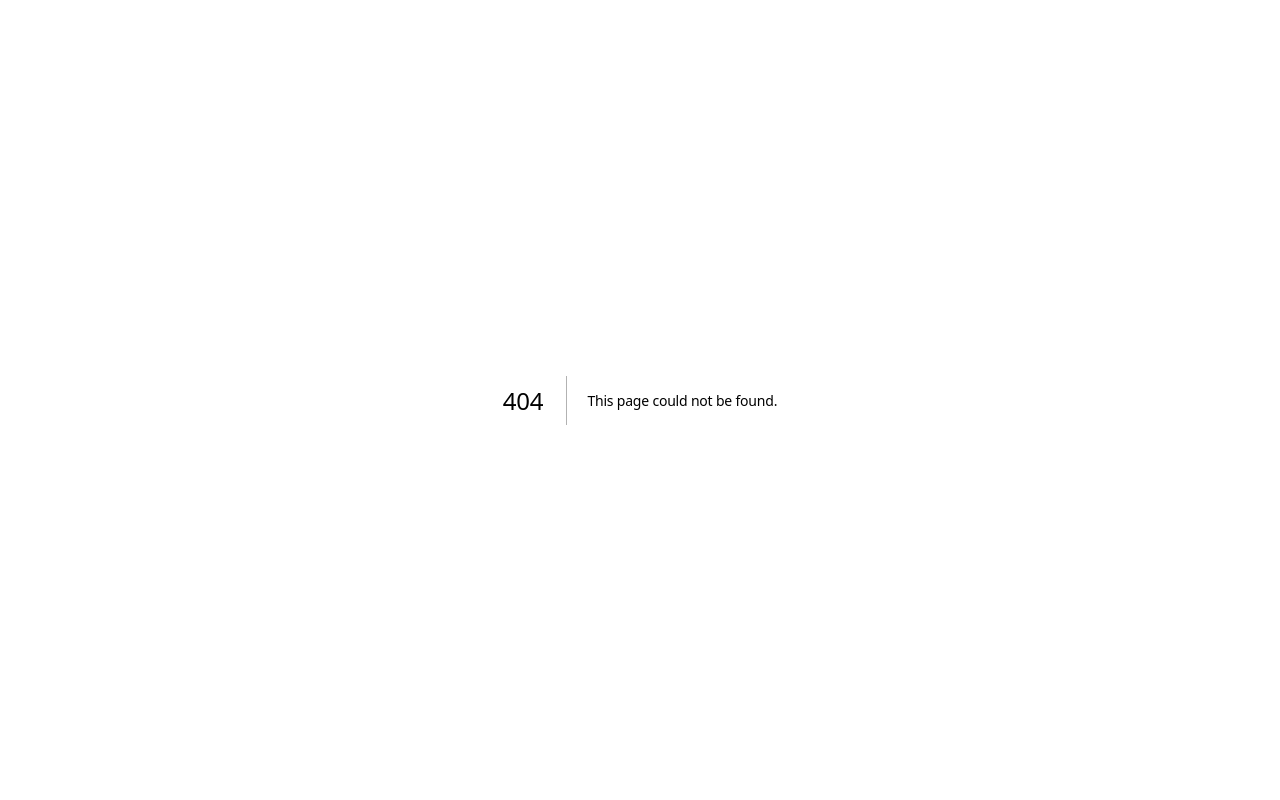
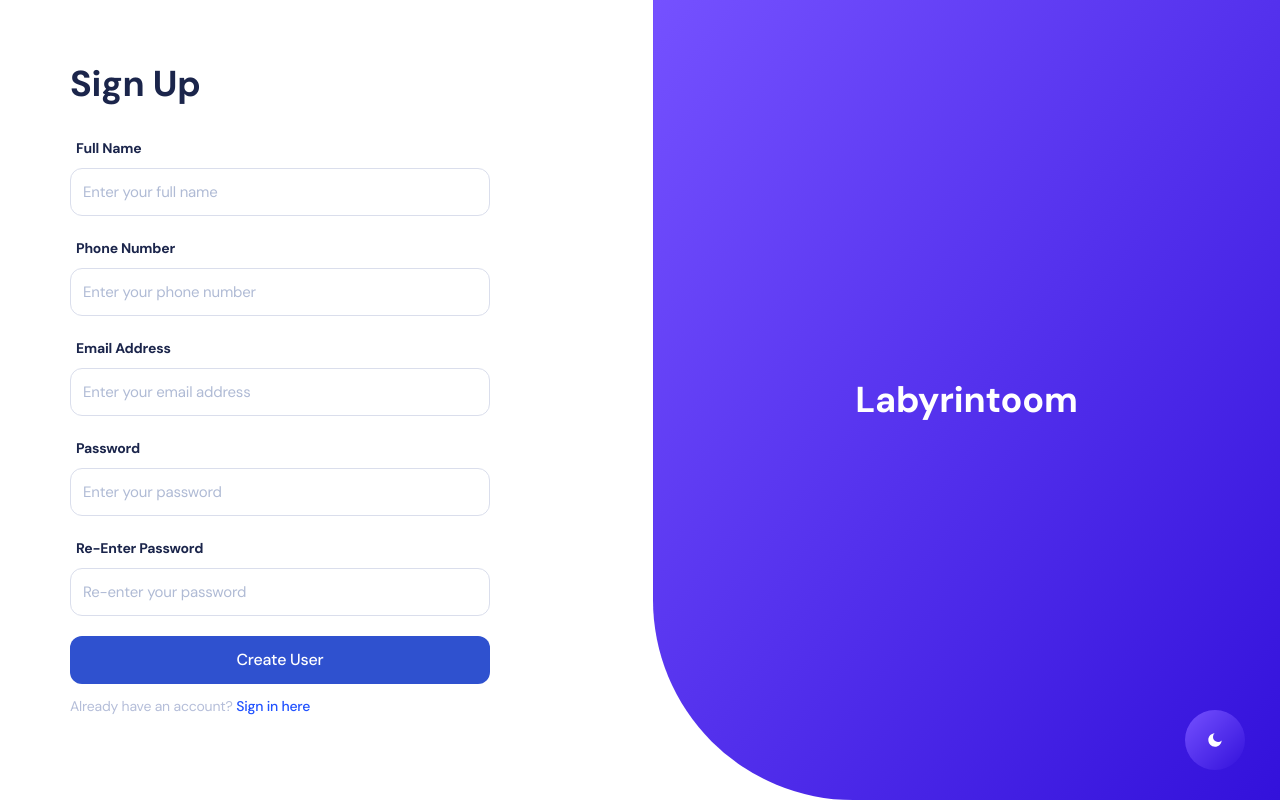
Before and after one commit to usman-faisal/next-saas, a Next.js app: page /auth/sign-up in a window 1280 px wide. Before the commit this address had no page. Built offline with nearby package versions, Linux system fonts and the light colour scheme; no server answers; what tailwindcss-rtl would draw is missing.

Commit message:
added create user funcitonality

```diff
--- a/src/app/auth/sign-in/page.tsx
+++ b/src/app/auth/sign-in/page.tsx
@@ -46,8 +46,10 @@ function SignInDefault() {
       return;
     }
     const data = await loginUser();
+
     if (data) {
       localStorage.setItem('user', JSON.stringify(data.user));
+      localStorage.setItem('session', JSON.stringify(data.session));
       router.push('/home');
     }
   };
@@ -116,7 +118,7 @@ function SignInDefault() {
                 Not registered yet?
               </span>
               <a
-                href="/auth/sign-up/default"
+                href="/auth/sign-up"
                 className="ml-1 text-sm font-medium text-bluePrimary hover:text-brand-600 dark:text-white"
               >
                 Create an account
--- /dev/null
+++ b/src/app/auth/sign-up/page.tsx
@@ -0,0 +1,157 @@
+'use client';
+
+import Default from 'components/auth/variants/DefaultAuthLayout';
+import InputField from 'components/fields/InputField';
+import { redirect } from 'next/navigation';
+import { useEffect, useState } from 'react';
+import { signupUser } from 'supabase/authFunctions';
+
+function SignUp() {
+  const [formData, setFormData] = useState({
+    name: '',
+    phone: '',
+    email: '',
+    password: '',
+    rePassword: '',
+  });
+  const [formErrors, setFormErrors] = useState({
+    name: '',
+    phone: '',
+    email: '',
+    password: '',
+    rePassword: '',
+  });
+  const handleInputChange = (event: any) => {
+    const { name, value } = event.target;
+    setFormData({
+      ...formData,
+      [name]: value,
+    });
+  };
+
+  const handleSubmit = async (event: any) => {
+    event.preventDefault();
+    const valid = await validateForm();
+    if (valid) {
+      const { email, password, rePassword, ...meta } = formData;
+      const { data, error } = await signupUser(email, password, meta);
+      if (!error) redirect('/auth/sign-in');
+    }
+  };
+
+  const validateForm = async () => {
+    let tempErrors = { ...formErrors };
+    let valid = true;
+    Object.keys(formData).map((key) => {
+      if (!formData[key]) {
+        tempErrors = { ...formErrors, [key]: 'Field is required' };
+        valid = false;
+      }
+    });
+    if (
+      formData.password &&
+      formData.rePassword &&
+      formData.password !== formData.rePassword
+    ) {
+      tempErrors = { ...formErrors, rePassword: 'Passwords dont match' };
+    }
+    setFormErrors(formErrors);
+    return valid;
+  };
+
+  useEffect(() => {
+    console.log(formErrors);
+  }, [formErrors]);
+  return (
+    <Default
+      maincard={
+        <div className="mb-16 mt-16 flex h-full w-full items-center justify-center px-2 md:mx-0 md:px-0 lg:mb-10 lg:items-center lg:justify-start">
+          {/* Sign in section */}
+          <div className="w-full max-w-full flex-col items-center md:pl-4 lg:pl-0 xl:max-w-[420px]">
+            <h3 className="mb-8 text-4xl font-bold text-navy-700 dark:text-white">
+              Sign Up
+            </h3>
+            <form onSubmit={handleSubmit}>
+              <div className="mb-5">
+                <InputField
+                  id="name"
+                  type="text"
+                  name="name"
+                  placeholder="Enter your full name"
+                  label="Full Name"
+                  onChange={handleInputChange}
+                  state={formErrors.name ? 'error' : ''}
+                />
+              </div>
+              <div className="mb-5">
+                <InputField
+                  id="phone"
+                  label="Phone Number"
+                  type="tel"
+                  name="phone"
+                  placeholder="Enter your phone number"
+                  onChange={handleInputChange}
+                  state={formErrors.phone ? 'error' : ''}
+                />
+              </div>
+              <div className="mb-5">
+                <InputField
+                  id="email"
+                  label="Email Address"
+                  type="email"
+                  name="email"
+                  placeholder="Enter your email address"
+                  onChange={handleInputChange}
+                  state={formErrors.email ? 'error' : ''}
+                />
+              </div>
+              <div className="mb-5">
+                <InputField
+                  id="password"
+                  label="Password"
+                  type="password"
+                  name="password"
+                  placeholder="Enter your password"
+                  onChange={handleInputChange}
+                  state={formErrors.password ? 'error' : ''}
+                />
+              </div>
+              <div className="mb-5">
+                <InputField
+                  id="rePassword"
+                  label="Re-Enter Password"
+                  type="password"
+                  name="rePassword"
+                  placeholder="Re-enter your password"
+                  onChange={handleInputChange}
+                  state={formErrors.rePassword ? 'error' : ''}
+                />
+              </div>
+              <div className="mb-3">
+                <button
+                  type="submit"
+                  className="linear w-full rounded-xl bg-bluePrimary py-3 text-base font-medium text-white transition duration-200 hover:bg-brand-600 active:bg-brand-700 dark:bg-brand-400 dark:text-white dark:hover:bg-brand-300 dark:active:bg-brand-200"
+                >
+                  Create User
+                </button>
+              </div>
+              <div>
+                <p className="text-sm font-light text-gray-500 dark:text-gray-400">
+                  Already have an account?{' '}
+                  <a
+                    className="font-medium text-blue-600 hover:underline dark:text-blue-500"
+                    href="/auth/sign-in"
+                  >
+                    Sign in here
+                  </a>
+                </p>
+              </div>
+            </form>
+          </div>
+        </div>
+      }
+    />
+  );
+}
+
+export default SignUp;
--- a/src/components/auth/variants/DefaultAuthLayout/index.tsx
+++ b/src/components/auth/variants/DefaultAuthLayout/index.tsx
@@ -9,23 +9,6 @@ function Default(props: { maincard: JSX.Element }) {
     <div className="relative flex">
       <div className="mx-auto flex min-h-full w-full flex-col justify-start pt-12 md:max-w-[75%] lg:h-screen lg:max-w-[1013px] lg:px-8 lg:pt-0 xl:h-[100vh] xl:max-w-[1383px] xl:px-0 xl:pl-[70px]">
         <div className="mb-auto flex flex-col pl-5 pr-5 md:pl-12 md:pr-0 lg:max-w-[48%] lg:pl-0 xl:max-w-full">
-          <NavLink href="/admin" className="mt-0 w-max lg:pt-10">
-            <div className="mx-auto flex h-fit w-fit items-center hover:cursor-pointer">
-              <svg
-                width="8"
-                height="12"
-                viewBox="0 0 8 12"
-                fill="none"
-                xmlns="http://www.w3.org/2000/svg"
-              >
-                <path
-                  d="M6.70994 2.11997L2.82994 5.99997L6.70994 9.87997C7.09994 10.27 7.09994 10.9 6.70994 11.29C6.31994 11.68 5.68994 11.68 5.29994 11.29L0.709941 6.69997C0.319941 6.30997 0.319941 5.67997 0.709941 5.28997L5.29994 0.699971C5.68994 0.309971 6.31994 0.309971 6.70994 0.699971C7.08994 1.08997 7.09994 1.72997 6.70994 2.11997V2.11997Z"
-                  fill="#A3AED0"
-                />
-              </svg>
-              <p className="ml-3 text-sm text-gray-600">Back to Dashboard</p>
-            </div>
-          </NavLink>
           {maincard}
           <div className="absolute right-0 hidden h-full min-h-screen md:block lg:w-[49vw] 2xl:w-[44vw]">
             <div
--- a/src/supabase/authFunctions.ts
+++ b/src/supabase/authFunctions.ts
@@ -7,10 +7,6 @@ const signupUser = async (email, password, meta_data) => {
     password: password,
     options: {
       data: {
-        // name: meta_data.name,
-        // profile_picture: meta_data.profile_picture,
-        // age: meta_data.age,
-        // phone_number: meta_data.phone_number,
         ...meta_data,
       },
     },
```
